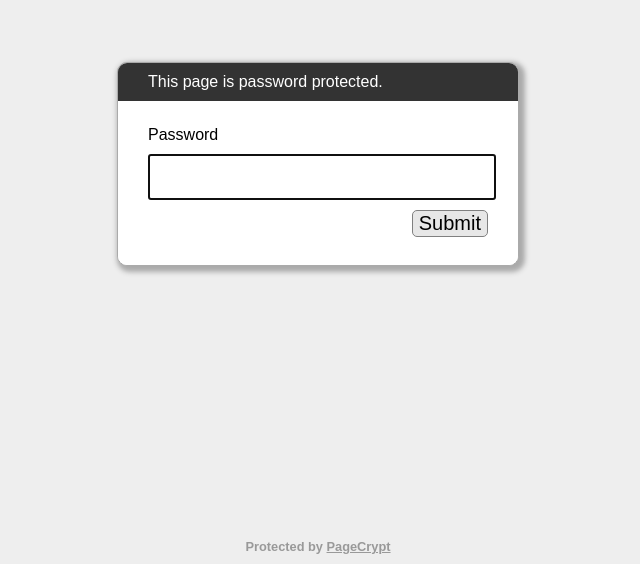
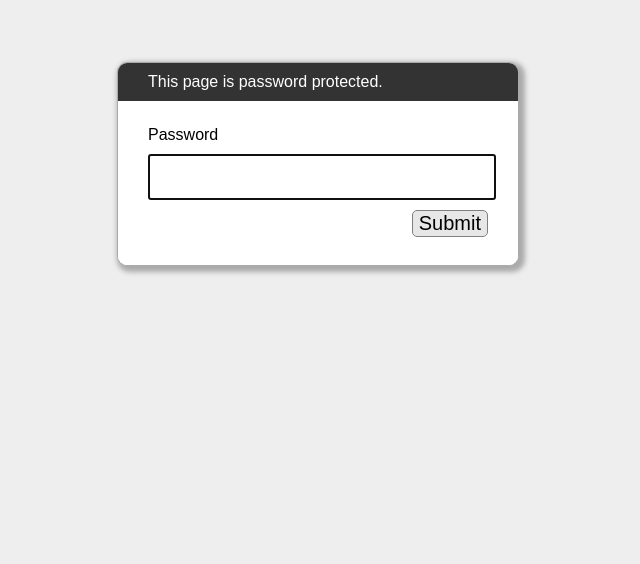
Before and after one commit to anonym200910/admin-dark, a plain HTML site: page Admin page22.html in a window 1280 px wide. Shown: the part 236-800 px from the top of the page, without its empty margins (322-962 px from the left). Drawn offline with Linux system fonts and the light colour scheme.

Commit message:
Update Admin page22.html

```diff
--- a/Admin page22.html
+++ b/Admin page22.html
@@ -147,7 +147,7 @@
         </div>
     </div>
     <div id="attribution">
-        Protected by <a href="https://www.maxlaumeister.com/pagecrypt/">PageCrypt</a>
+
     </div>
     <script>
     (function() {
```
